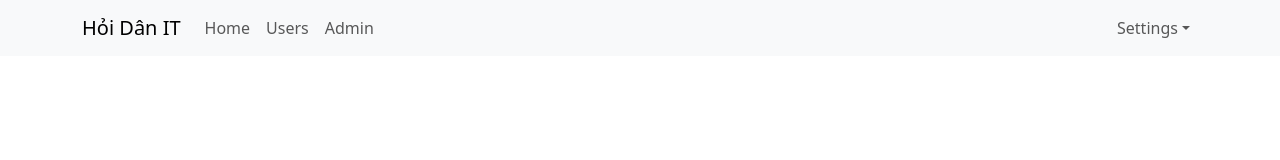
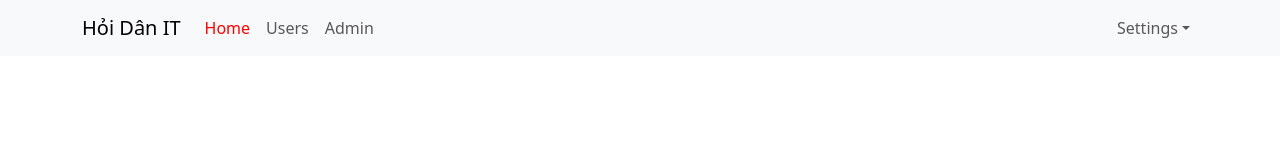
Before and after one commit to lythanhdat21/Full-Stack, a React (Create React App) app: page / in a window 1280 px wide. Shown: the top 160 px of the page. Built offline with nearby package versions, Linux system fonts and the light colour scheme.

Commit message:
Lesson 50 Active Link - NavLink

```diff
--- a/src/App.scss
+++ b/src/App.scss
@@ -7,6 +7,17 @@ body {
   -webkit-font-smoothing: antialiased;
   -moz-osx-font-smoothing: grayscale;
 }
+
+.app-container{
+  .header-container{
+    .navbar-nav .nav-link.active{
+      color: red;
+    }
+  }
+}
+
+
+
 
 // code {
 //   font-family: source-code-pro, Menlo, Monaco, Consolas, 'Courier New',
--- a/src/components/Header/Header.js
+++ b/src/components/Header/Header.js
@@ -2,7 +2,8 @@ import Container from 'react-bootstrap/Container';
 import Nav from 'react-bootstrap/Nav';
 import Navbar from 'react-bootstrap/Navbar';
 import NavDropdown from 'react-bootstrap/NavDropdown';
-import { Link } from 'react-router-dom';
+// import { Link } from 'react-router-dom';
+import { NavLink } from 'react-router-dom'
 
 const Header = () => {
     return (
@@ -13,9 +14,13 @@ const Header = () => {
             <Navbar.Collapse id="basic-navbar-nav">
                 <Nav className="me-auto">
 
-                    <Link to="/" className='nav-link'>Home</Link>
+                    {/* <Link to="/" className='nav-link'>Home</Link>
                     <Link to="/users" className='nav-link'>Users</Link>
-                    <Link to="/admins" className='nav-link'>Admin</Link>
+                    <Link to="/admins" className='nav-link'>Admin</Link> */}
+
+                    <NavLink to="/" className='nav-link'>Home</NavLink>
+                    <NavLink to="/users" className='nav-link'>Users</NavLink>
+                    <NavLink to="/admins" className='nav-link'>Admin</NavLink>
 
                 </Nav>
                 <Nav>
```
